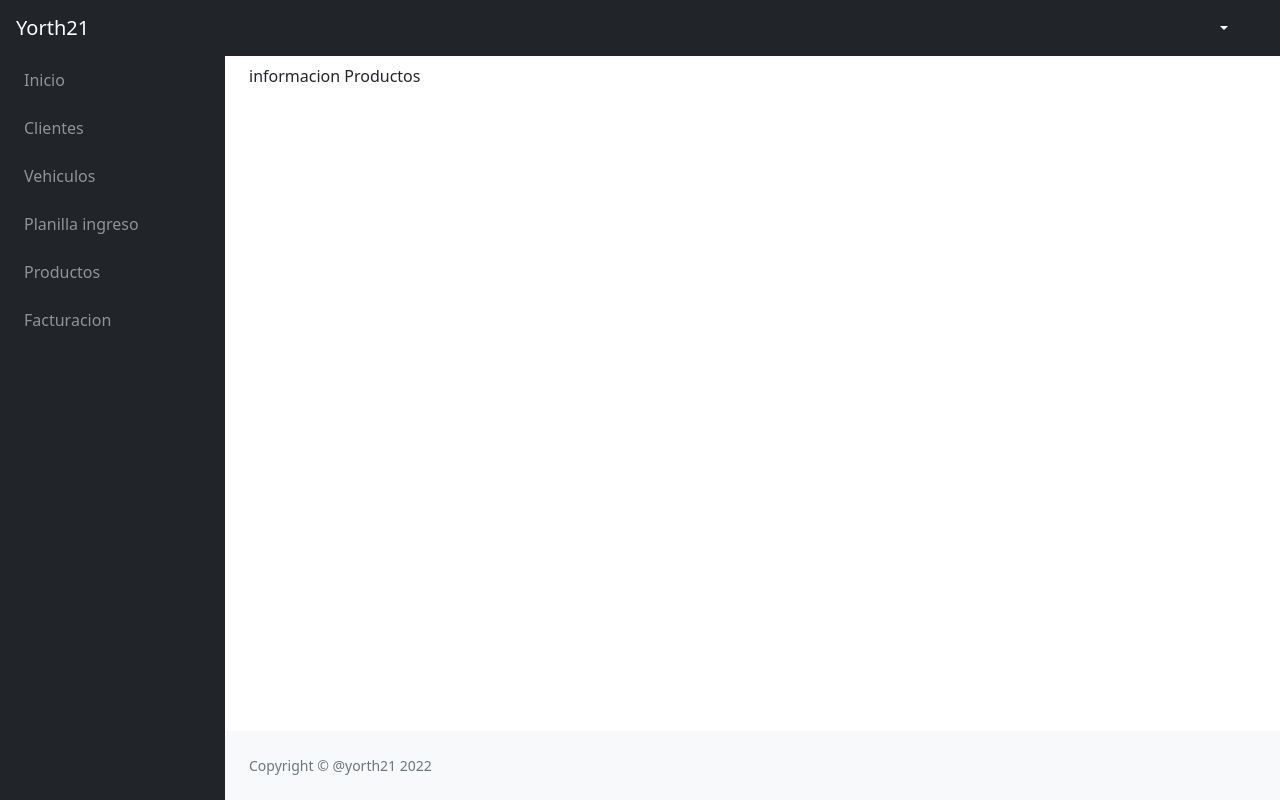
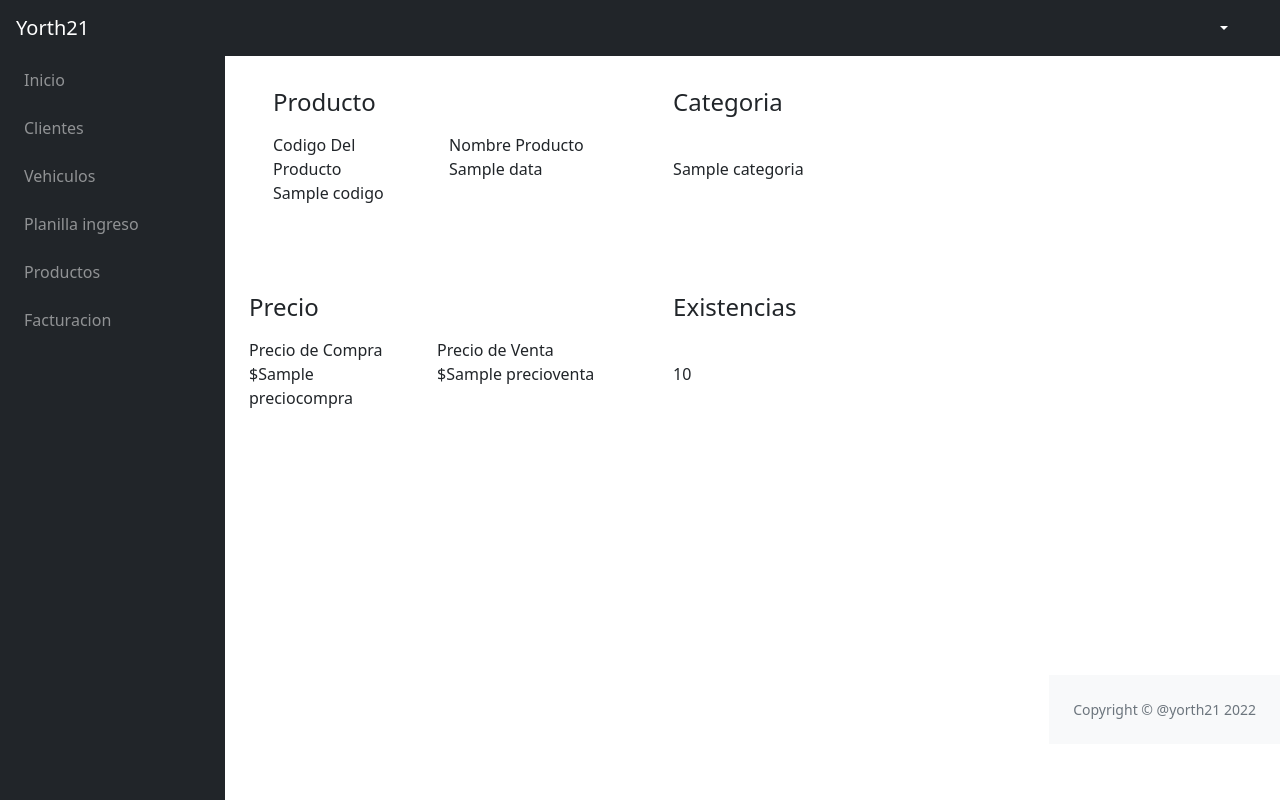
Before and after one commit to yorth21/tallermecanico, a PHP site: the page made by Views/Productos/infoProductos.php in a window 1280 px wide. Run offline with PHP 8.4, Linux system fonts and the light colour scheme; tables that the repository leaves empty hold one stand-in row (values such as "Sample post"); the template is opened without the code that fills it: most values are stand-ins (such as "Sample title", 1, 10 or a date in 2020); data that the repository does not hold is empty; some libraries are stand-ins or nearby versions.

Commit message:
Vista Info productos y Vista Gestion Productos Terminada

```diff
--- a/Assets/js/script/segundo.js
+++ b/Assets/js/script/segundo.js
@@ -0,0 +1,35 @@
+let tblProductos;
+document.addEventListener("DOMContentLoaded", function () {
+    tblProductos = $('#tblProductos').DataTable({
+        ajax: {
+            url: base_url + 'Productos/listarProductos',
+            dataSrc: ''
+        },
+        columns: [
+            {
+                'data': 'codigo'
+            },
+            {
+                'data': 'nombre'
+            },
+            {
+                'data': 'categoria'
+            },
+            {
+                'data': 'fechaingreso'
+            },
+            {
+                'data': 'preciocompra'
+            },
+            {
+                'data': 'precioventa'
+            },
+            {
+                'data': 'stock'
+            },
+            {
+                'data': 'acciones'
+            }
+        ]
+    });
+});
--- a/Views/Productos/infoProductos.php
+++ b/Views/Productos/infoProductos.php
@@ -1,5 +1,75 @@
 <?php include "Views/Templates/header.php"; ?>
 
-    <div>informacion Productos</div>
+<div class="row">
+        <div class="col-12 col-md-6 mb-4">
+            <div class="card-form p-4">
+                <h4 class="form-title mb-3">
+                <i class="fa-solid fa-screwdriver-wrench"></i> Producto
+                </h4>
+                <div class="row">
+                    <div class="form-group col-6">
+                        <label for="idnumber">Codigo Del Producto</label>
+                        <p><?php echo $data['codigo'];?></p>
+                    </div>
+                    <div class="form-group col-6">
+                        <label for="idtype">Nombre Producto</label>
+                        <p><?php echo $data['nombre'];?></p>
+                    </div>
+                </div>
+            </div>
+        </div>
+
+        <div class="col-12 col-md-6 mb-4">
+            <div class="card-form p-4">
+                <h4 class="form-title mb-3">
+                <i class="fa-sharp fa-solid fa-clipboard-list"></i>
+                    Categoria
+                </h4>
+
+                <div class="form-group col-6">
+                    <br>
+                        <p><?php echo $data['categoria'];?></p>
+                    </div>
+
+                </div>
+            </div>
+        </div>
+    </div>
+
+    <div class="row">
+        <div class="col-12 col-md-6 mb-4">
+            <div class="card-form p-4">
+                <h4 class="form-title mb-3">
+                   <i class="fa-solid fa-file-invoice-dollar"></i>
+                    Precio
+                </h4>
+                <div class="row mb-3">
+                    <div class="form-group col-6">
+                            <label for="idtype">Precio de Compra</label>
+                            <p> $<?php echo $data['preciocompra'];?></p>
+                    </div>
+                    <div class="form-group col-6">
+                            <label for="idtype">Precio de Venta</label>
+                            <p> $<?php echo $data['precioventa'];?></p>
+                    </div>
+                </div>
+            </div>
+        </div>
+
+        <div class="col-12 col-md-6 mb-4">
+            <div class="card-form p-4">
+                <div class="row">
+                    <h4 class="form-title mb-3">
+                        <i class="fa-brands fa-stack-overflow"></i>
+                        Existencias
+                    </h4>
+                    <div class="form-group col-12">
+                            <br>
+                            <p><?php echo $data['stock'];?></p>
+                    </div>
+                </div>
+            </div>
+        </div>
+    </div>
 
 <?php include "Views/Templates/footer.php"; ?>
```
Also changed, not shown: Controllers/Productos.php (+35 -0 lines), Models/ProductosModel.php (+21 -0 lines), Views/Productos/gestionProductos.php (+39 -1 lines), Views/Admin/empleados.php (line endings or trailing spaces).
